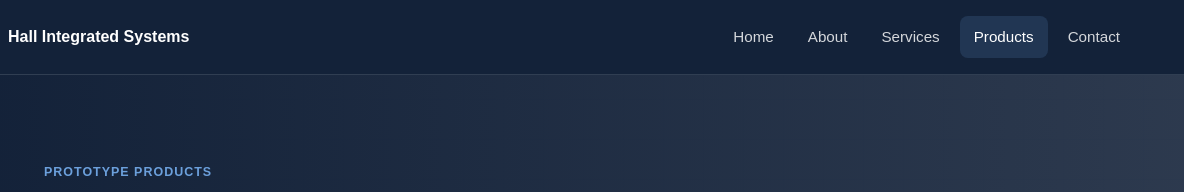
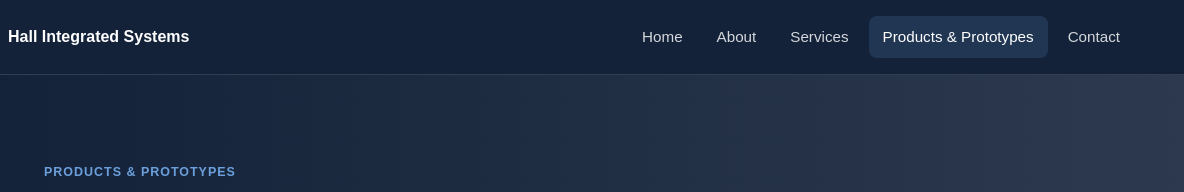
Before and after one commit to Hall-Integrated-Systems/SITE, a plain HTML site: page products.html in a window 1280 px wide. Shown: the top 192 px of the page, 96-1280 px from the left. Drawn offline with Linux system fonts and the light colour scheme; files whose address does not match are found by name.

Commit message:
Update products prototypes page

```diff
--- a/products.html
+++ b/products.html
@@ -3,7 +3,7 @@
 <head>
   <meta charset="UTF-8">
   <meta name="viewport" content="width=device-width, initial-scale=1.0">
-  <title>Prototype Products | Hall Integrated Systems, LLC</title>
+  <title>Products &amp; Prototypes | Hall Integrated Systems, LLC</title>
   <meta name="description" content="Prototype automotive product concepts from Hall Integrated Systems, including mounts, brackets, cable guides, enclosures, and vehicle electronics installation aids.">
   <link rel="stylesheet" href="style.css">
 </head>
@@ -19,7 +19,7 @@
         <li><a href="index.html">Home</a></li>
         <li><a href="about.html">About</a></li>
         <li><a href="services.html">Services</a></li>
-        <li><a class="active" href="products.html" aria-current="page">Products</a></li>
+        <li><a class="active" href="products.html" aria-current="page">Products &amp; Prototypes</a></li>
         <li><a href="contact.html">Contact</a></li>
       </ul>
     </nav>
@@ -27,7 +27,7 @@
 
   <main>
     <section class="page-hero">
-      <p class="eyebrow">Prototype Products</p>
+      <p class="eyebrow">Products &amp; Prototypes</p>
       <h1>Physical product concepts for vehicle electronics integration.</h1>
       <p>Early product exploration focused on brackets, mounts, enclosures, routing guides, and install aids designed for practical automotive electronics problems.</p>
     </section>
@@ -113,6 +113,7 @@
 
   <footer class="site-footer">
     <p>&copy; 2026 Hall Integrated Systems, LLC. All rights reserved.</p>
+    <a href="privacy.html">Privacy</a>
   </footer>
   <script src="script.js"></script>
 </body>
```
